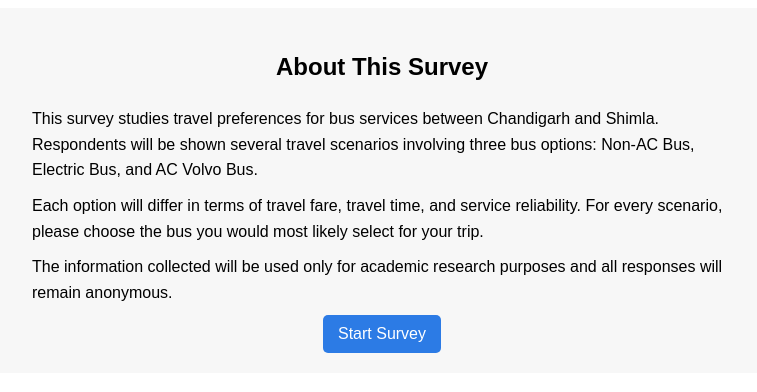
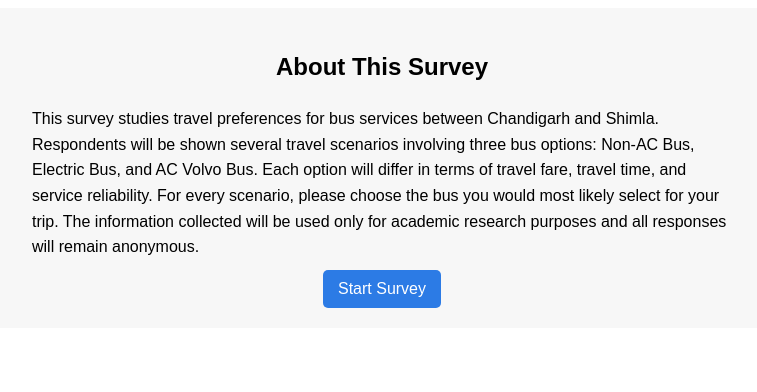
Before and after one commit to yuvrajkanwar240725/Choice-of-Bus-Survey, a plain HTML site: page index.html in a window 1280 px wide. Shown: the part 86-478 px from the top of the page, without its empty margins (258-1015 px from the left). Drawn offline with Linux system fonts and the light colour scheme.

Commit message:
Update index.html

```diff
--- a/index.html
+++ b/index.html
@@ -22,20 +22,8 @@
 
 <h2>About This Survey</h2>
 
-<p>
-This survey studies travel preferences for bus services between Chandigarh and Shimla.
-Respondents will be shown several travel scenarios involving three bus options:
-Non-AC Bus, Electric Bus, and AC Volvo Bus.
-</p>
-
-<p>
-Each option will differ in terms of travel fare, travel time, and service reliability.
-For every scenario, please choose the bus you would most likely select for your trip.
-</p>
-
-<p>
-The information collected will be used only for academic research purposes and all
-responses will remain anonymous.
+<p class="intro-text">
+This survey studies travel preferences for bus services between Chandigarh and Shimla. Respondents will be shown several travel scenarios involving three bus options: Non-AC Bus, Electric Bus, and AC Volvo Bus. Each option will differ in terms of travel fare, travel time, and service reliability. For every scenario, please choose the bus you would most likely select for your trip. The information collected will be used only for academic research purposes and all responses will remain anonymous.
 </p>
 
 <button onclick="showSection('socio')">Start Survey</button>
```
